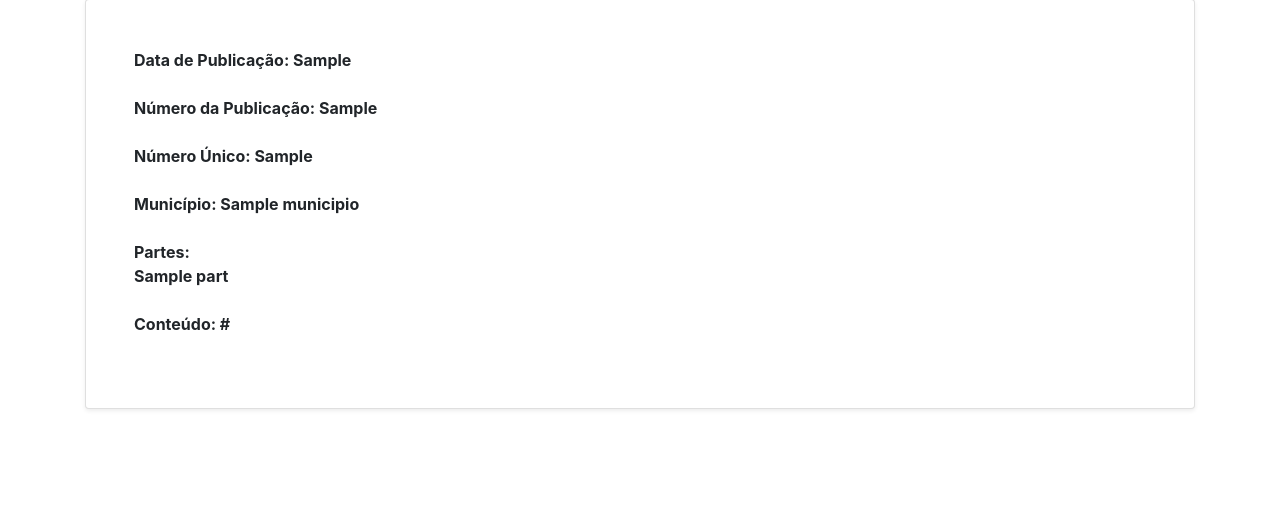
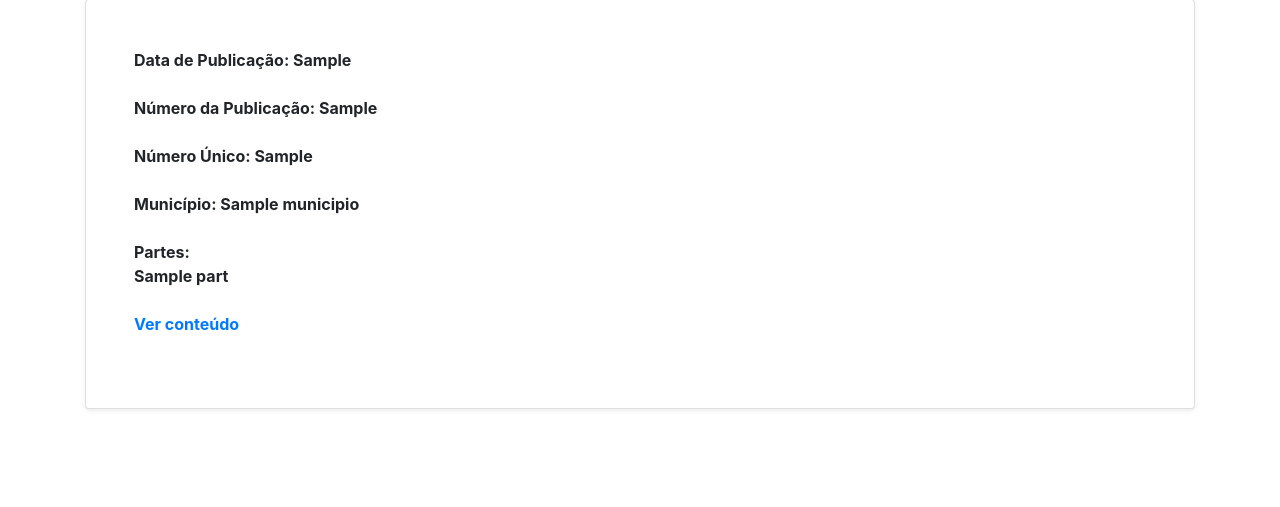
Before and after one commit to peuic/vaquinhas, a Flask app: template templates/result.html in a window 1280 px wide. Shown: the part 129-636 px from the top of the page. Run offline with Flask 2, Linux system fonts and the light colour scheme; the template is opened without the code that fills it: most values are stand-ins (such as "Sample title", 1, 10 or a date in 2020); some libraries are stand-ins or nearby versions.

Commit message:
Add link to publication

```diff
--- a/templates/result.html
+++ b/templates/result.html
@@ -37,7 +37,7 @@
                     <b><a>{{part['nome']}}</a></b>
             {%endfor%}
             <br>
-            <b><a>Conteúdo: {{lawsuit['url']}}</a></b>
+            <b><a href="{{lawsuit['url']}}" target="_blank">Ver conteúdo</a></b>
             <br>
                 </div>
             </div>
```
